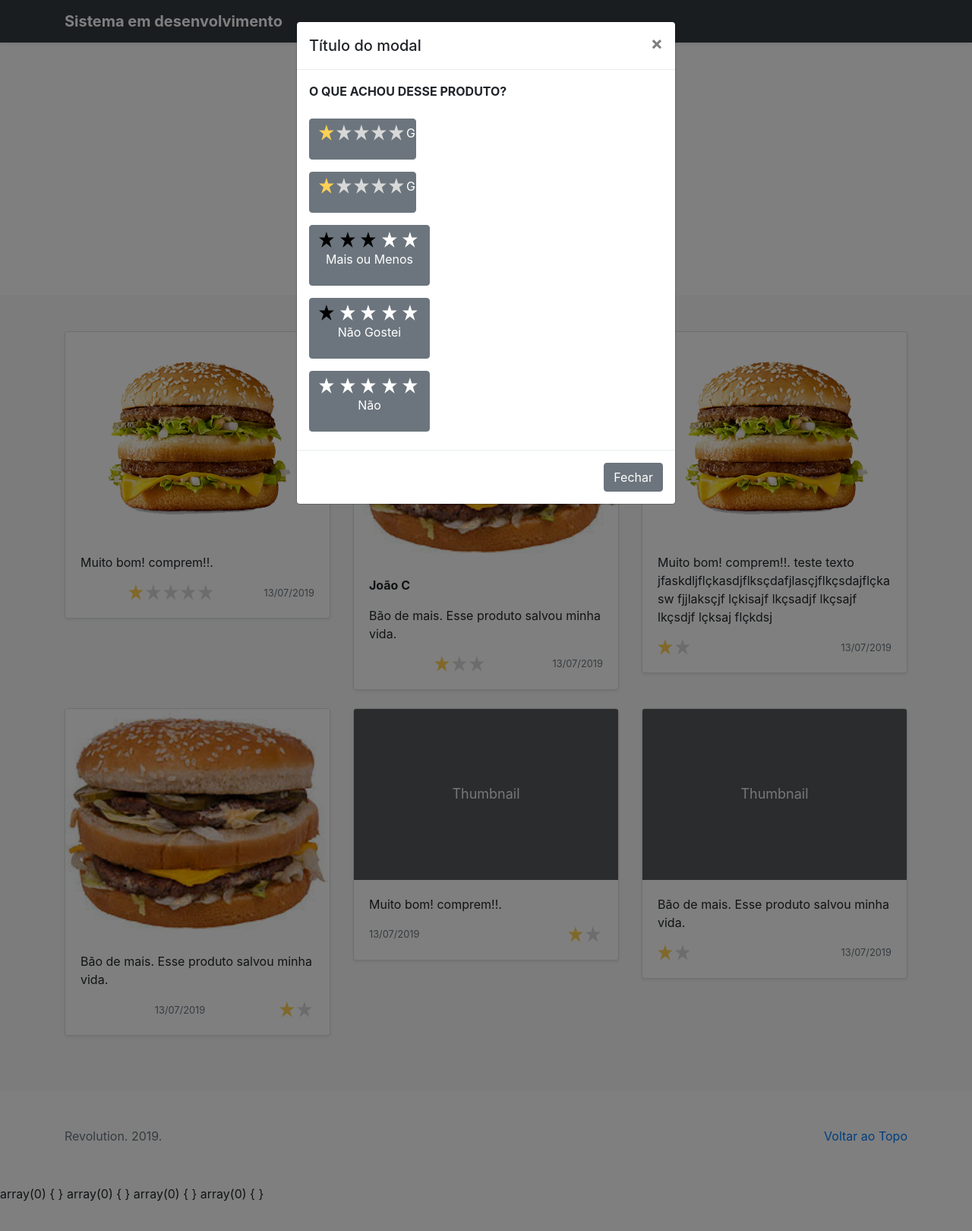
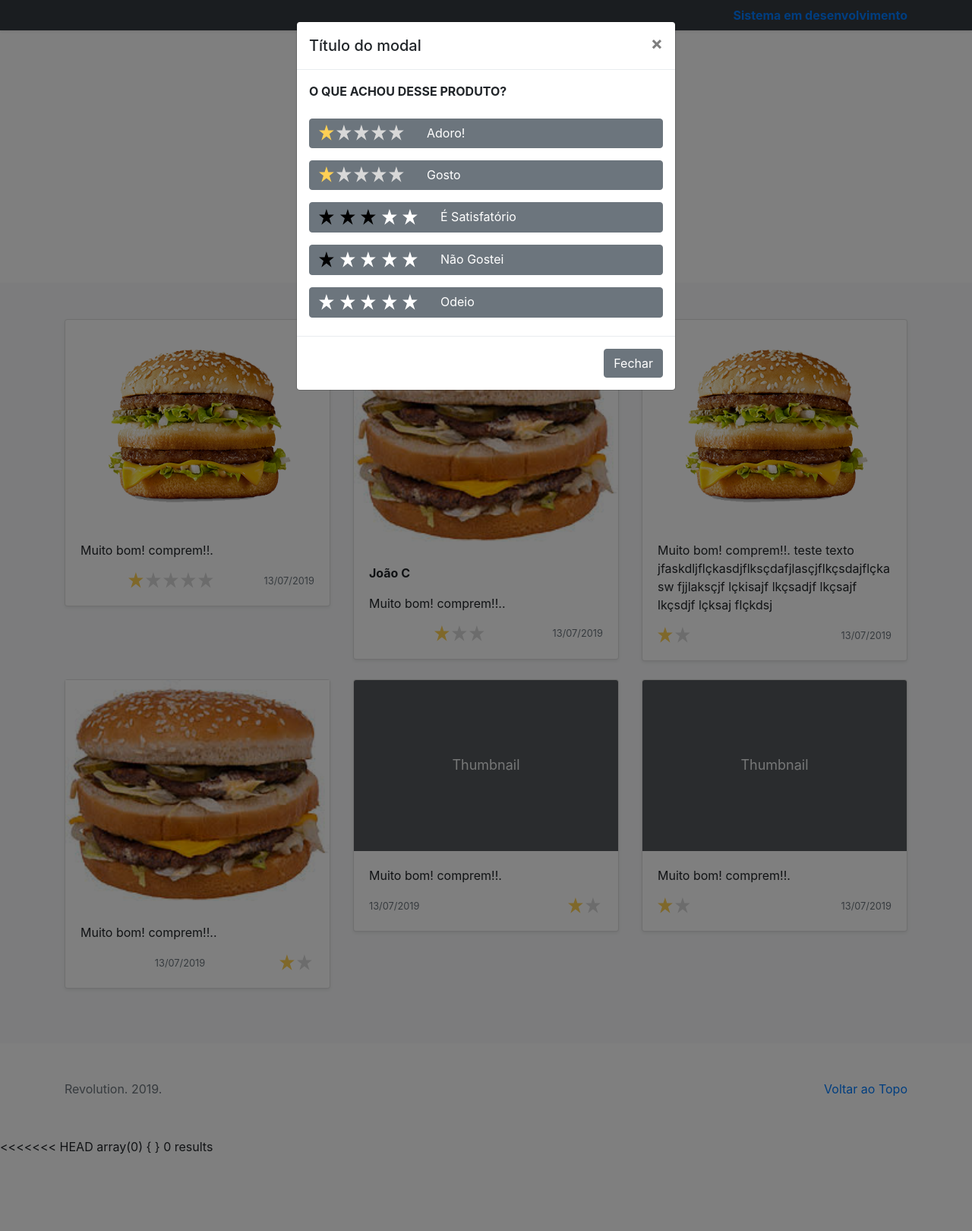
Before and after one commit to folex70/sistemaAvaliacoes, a PHP site: page / in a window 1280 px wide, after a click on "Avalie". Shown: the top 1620 px of the page at 76% size. Run offline with PHP 8.4, Linux system fonts and the light colour scheme; data that the repository does not hold is empty; some libraries are stand-ins or nearby versions.

Commit message:
conectando com php
conectando com banco de dados e trazendo registros

```diff
--- a/css/style.css
+++ b/css/style.css
@@ -1,3 +1,8 @@
+.cemporcento{
+	width: 100%;
+
+}
+
 .bd-placeholder-img {
 	font-size: 1.125rem;
 	text-anchor: middle;
--- a/index.php
+++ b/index.php
@@ -31,7 +31,7 @@
     <div class="container d-flex justify-content-between">
       <a href="#" class="navbar-brand d-flex align-items-center">
 
-        <strong>Sistema em desenvolvimento</strong>
+        <strong><a href="./admin.php" >Sistema em desenvolvimento</a></strong>
       </a>
 
     </div>
@@ -53,59 +53,61 @@
 			  <div class="modal-body">
 			  <div id="div-1" name="div-1" >
 				<p><b>O QUE ACHOU DESSE PRODUTO?</b></p>
-				<a href="" class="btn btn-secondary my-2"  onclick="sendData(5);"  data-toggle="modal" data-dismiss="modal" data-target="#modal2" >
+
+				<a href="" class="btn btn-secondary my-2 cemporcento text-left"  onclick="sendData(5);"  data-toggle="modal" data-dismiss="modal" data-target="#modal2" >
 				<div class="stars" data-stars="1">
-				<svg height="25" width="23" class="star rating" data-rating="1">
+				<svg height="25" width="23" class="star rating text-left"  data-rating="1">
 					<polygon points="9.9, 1.1, 3.3, 21.78, 19.8, 8.58, 0, 8.58, 16.5, 21.78" style="fill-rule:nonzero;"/>
 				</svg>
-				<svg height="25" width="23" class="star rating" data-rating="2">
+				<svg height="25" width="23" class="star rating text-left" data-rating="2">
 					<polygon points="9.9, 1.1, 3.3, 21.78, 19.8, 8.58, 0, 8.58, 16.5, 21.78" style="fill-rule:nonzero;"/>
 				</svg>
-				<svg height="25" width="23" class="star rating" data-rating="2">
+				<svg height="25" width="23" class="star rating text-left" data-rating="2">
 					<polygon points="9.9, 1.1, 3.3, 21.78, 19.8, 8.58, 0, 8.58, 16.5, 21.78" style="fill-rule:nonzero;"/>
 				</svg>
-				<svg height="25" width="23" class="star rating" data-rating="2">
+				<svg height="25" width="23" class="star rating text-left" data-rating="2">
 					<polygon points="9.9, 1.1, 3.3, 21.78, 19.8, 8.58, 0, 8.58, 16.5, 21.78" style="fill-rule:nonzero;"/>
 				</svg>
-				<svg height="25" width="23" class="star rating" data-rating="2">
+				<svg height="25" width="23" class="star rating text-left" data-rating="2">
+					<polygon points="9.9, 1.1, 3.3, 21.78, 19.8, 8.58, 0, 8.58, 16.5, 21.78" style="fill-rule:nonzero;"/>
+				</svg>&nbsp;&nbsp;&nbsp;&nbsp;&nbsp;&nbsp;Adoro!
+				</div></a><br />
+				<a href="" class="btn btn-secondary my-2 cemporcento text-left"  onclick="sendData(4);"  data-toggle="modal" data-dismiss="modal" data-target="#modal2" >
+				<div class="stars" data-stars="1">
+				<svg height="25" width="23" class="star rating text-left" data-rating="1">
 					<polygon points="9.9, 1.1, 3.3, 21.78, 19.8, 8.58, 0, 8.58, 16.5, 21.78" style="fill-rule:nonzero;"/>
 				</svg>
-				</div><p>Gostei Muito!</p></a><br />
-				<a href="" class="btn btn-secondary my-2"  onclick="sendData(4);"  data-toggle="modal" data-dismiss="modal" data-target="#modal2" >
-				<div class="stars" data-stars="1">
-				<svg height="25" width="23" class="star rating" data-rating="1">
+				<svg height="25" width="23" class="star rating text-left" data-rating="2">
 					<polygon points="9.9, 1.1, 3.3, 21.78, 19.8, 8.58, 0, 8.58, 16.5, 21.78" style="fill-rule:nonzero;"/>
 				</svg>
-				<svg height="25" width="23" class="star rating" data-rating="2">
+				<svg height="25" width="23" class="star rating text-left" data-rating="2">
 					<polygon points="9.9, 1.1, 3.3, 21.78, 19.8, 8.58, 0, 8.58, 16.5, 21.78" style="fill-rule:nonzero;"/>
 				</svg>
-				<svg height="25" width="23" class="star rating" data-rating="2">
+				<svg height="25" width="23" class="star rating text-left" data-rating="2">
 					<polygon points="9.9, 1.1, 3.3, 21.78, 19.8, 8.58, 0, 8.58, 16.5, 21.78" style="fill-rule:nonzero;"/>
 				</svg>
-				<svg height="25" width="23" class="star rating" data-rating="2">
+				<svg height="25" width="23" class="star rating text-left" data-rating="2" fill="white">
+					<polygon points="9.9, 1.1, 3.3, 21.78, 19.8, 8.58, 0, 8.58, 16.5, 21.78" style="fill-rule:nonzero;"/>
+				</svg>&nbsp;&nbsp;&nbsp;&nbsp;&nbsp;&nbsp;Gosto
+				</div></a><br />
+
+				<a href="" class="btn btn-secondary my-2 cemporcento text-left"  onclick="sendData(3);"  data-toggle="modal" data-dismiss="modal" data-target="#modal2" >
+				<svg height="25" width="23" class="star rating text-left" data-rating="1">
 					<polygon points="9.9, 1.1, 3.3, 21.78, 19.8, 8.58, 0, 8.58, 16.5, 21.78" style="fill-rule:nonzero;"/>
 				</svg>
-				<svg height="25" width="23" class="star rating" data-rating="2" fill="white">
+				<svg height="25" width="23" class="star rating text-left" data-rating="2">
 					<polygon points="9.9, 1.1, 3.3, 21.78, 19.8, 8.58, 0, 8.58, 16.5, 21.78" style="fill-rule:nonzero;"/>
 				</svg>
-				</div><p>Gostei</p></a>		<br />
-				<a href="" class="btn btn-secondary my-2"  onclick="sendData(3);"  data-toggle="modal" data-dismiss="modal" data-target="#modal2" >
-				<svg height="25" width="23" class="star rating" data-rating="1">
+				<svg height="25" width="23" class="star rating text-left" data-rating="2">
 					<polygon points="9.9, 1.1, 3.3, 21.78, 19.8, 8.58, 0, 8.58, 16.5, 21.78" style="fill-rule:nonzero;"/>
 				</svg>
-				<svg height="25" width="23" class="star rating" data-rating="2">
+				<svg height="25" width="23" class="star rating text-left" data-rating="2" fill="white">
 					<polygon points="9.9, 1.1, 3.3, 21.78, 19.8, 8.58, 0, 8.58, 16.5, 21.78" style="fill-rule:nonzero;"/>
 				</svg>
-				<svg height="25" width="23" class="star rating" data-rating="2">
+				<svg height="25" width="23" class="star rating text-left" data-rating="2" fill="white">
 					<polygon points="9.9, 1.1, 3.3, 21.78, 19.8, 8.58, 0, 8.58, 16.5, 21.78" style="fill-rule:nonzero;"/>
-				</svg>
-				<svg height="25" width="23" class="star rating" data-rating="2" fill="white">
-					<polygon points="9.9, 1.1, 3.3, 21.78, 19.8, 8.58, 0, 8.58, 16.5, 21.78" style="fill-rule:nonzero;"/>
-				</svg>
-				<svg height="25" width="23" class="star rating" data-rating="2" fill="white">
-					<polygon points="9.9, 1.1, 3.3, 21.78, 19.8, 8.58, 0, 8.58, 16.5, 21.78" style="fill-rule:nonzero;"/>
-				</svg><p>Mais ou Menos</p></a>		<br />
-				<a href="" class="btn btn-secondary my-2"  onclick="sendData(2);"  data-toggle="modal" data-dismiss="modal" data-target="#modal2" >
+				</svg>&nbsp;&nbsp;&nbsp;&nbsp;&nbsp;&nbsp;É Satisfatório</a>		<br />
+				<a href="" class="btn btn-secondary my-2 cemporcento text-left"  onclick="sendData(2);"  data-toggle="modal" data-dismiss="modal" data-target="#modal2" >
 				<svg height="25" width="23" class="star rating" data-rating="1">
 					<polygon points="9.9, 1.1, 3.3, 21.78, 19.8, 8.58, 0, 8.58, 16.5, 21.78" style="fill-rule:nonzero;"/>
 				</svg>
@@ -120,8 +122,8 @@
 				</svg>
 				<svg height="25" width="23" class="star rating" data-rating="2" fill="white">
 					<polygon points="9.9, 1.1, 3.3, 21.78, 19.8, 8.58, 0, 8.58, 16.5, 21.78" style="fill-rule:nonzero;"/>
-				</svg><p>Não Gostei</p></a>		<br />
-				<a href="" class="btn btn-secondary my-2"  onclick="sendData(1);"  data-toggle="modal" data-dismiss="modal" data-target="#modal2" >
+				</svg>&nbsp;&nbsp;&nbsp;&nbsp;&nbsp;&nbsp;Não Gostei</a>		<br />
+				<a href="" class="btn btn-secondary my-2 cemporcento text-left"  onclick="sendData(1);"  data-toggle="modal" data-dismiss="modal" data-target="#modal2" >
 				<svg height="25" width="23" class="star rating" data-rating="1" fill="white">
 					<polygon points="9.9, 1.1, 3.3, 21.78, 19.8, 8.58, 0, 8.58, 16.5, 21.78" style="fill-rule:nonzero;"/>
 				</svg>
@@ -136,7 +138,7 @@
 				</svg>
 				<svg height="25" width="23" class="star rating" data-rating="2" fill="white">
 					<polygon points="9.9, 1.1, 3.3, 21.78, 19.8, 8.58, 0, 8.58, 16.5, 21.78" style="fill-rule:nonzero;"/>
-				</svg><p>Não</p></a><br />
+				</svg>&nbsp;&nbsp;&nbsp;&nbsp;&nbsp;&nbsp;Odeio</a><br />
 			</div>
 			  </div>
 			  <div class="modal-footer">
@@ -193,7 +195,7 @@
 			  </div>
 			  <div class="modal-body">
 					<p><b>FALE MAIS!</b></p>
-					<p><textarea width="500"  id="fale_mais" name="fale_mais" placeholder="Nos diga o que achou do produto" ></textarea></p>
+					<p><textarea width="500"  id="fale_mais" name="fale_mais" class="cemporcento" placeholder="Nos diga o que achou do produto" ></textarea></p>
 			  </div>
 			  <div class="modal-footer">
 				<button type="button" class="btn btn-secondary" data-dismiss="modal">Fechar</button>
@@ -218,12 +220,14 @@
 					<div id="div-4">
 					<form method="post" action="index.php"  style="margin-top:40px;">
 					<p><b>SOBRE VOCÊ!</b></p>
+					<!-- inputs ocultos-->
 					<p><input type="hidden" name="imageupload_hide" 		id="imageupload_hide" 		 ></input></p>
 					<p><input type="hidden" name="nota" 					id="nota" 					 ></input></p>
 					<p><input type="hidden" name="fale_mais" 				id="fale_mais_hide" 	 	 ></input></p>
-					<p><input type="text"   name="nome" 					id="nome" 		placeholder="Primeiro Nome" ></input></p>
-					<p><input type="text"   name="ultimo_nome"  			id="ultimo_nome"  placeholder="Segundo Nome" ></input></p>
-					<p><input  type="email"	name="mail" 					id="mail" 		placeholder="Email" ></input></p>
+
+					<p><input type="text"   name="nome" 				class="cemporcento" 	id="nome" 		placeholder="Primeiro Nome" ></input></p>
+					<p><input type="text"   name="ultimo_nome"  		class="cemporcento" 	id="ultimo_nome"  placeholder="Segundo Nome" ></input></p>
+					<p><input  type="email"	name="mail" 				class="cemporcento" 	id="mail" 		placeholder="Email" ></input></p>
 					<input type="submit" value="Feito!" class="btn btn-secondary my-2" >
 					</form>
 
@@ -263,6 +267,7 @@
     <div class="container">
 
       <div class="row">
+
         <div class="col-md-4">
           <div class="card mb-4 shadow-sm">
             <img src="./img/bigmac_v2.png" ></img>
@@ -301,7 +306,7 @@
             <img src="./img/download.JPG" ></img>
             <div class="card-body">
 			<p class="card-text"><b>João C</b></p>
-              <p class="card-text">Bão de mais. Esse produto salvou minha vida.</p>
+              <p class="card-text">Muito bom! comprem!!..</p>
               <div class="d-flex justify-content-between align-items-center">
                 <small class="text-muted"><span class="glyphicon glyphicon-star" aria-hidden="true"></span> </small>
 
@@ -323,7 +328,7 @@
           </div>
         </div>
 
-		        <div class="col-md-4">
+		<div class="col-md-4">
           <div class="card mb-4 shadow-sm">
             <img src="./img/bigmac_v2.png" ></img>
             <div class="card-body">
@@ -352,7 +357,7 @@
           <div class="card mb-4 shadow-sm">
             <img src="./img/download.JPG" ></img>
             <div class="card-body">
-              <p class="card-text">Bão de mais. Esse produto salvou minha vida.</p>
+              <p class="card-text">Muito bom! comprem!!..</p>
               <div class="d-flex justify-content-between align-items-center">
                 <div class="btn-group">
 
@@ -373,7 +378,7 @@
           </div>
         </div>
 
-		        <div class="col-md-4">
+		<div class="col-md-4">
           <div class="card mb-4 shadow-sm">
             <svg class="bd-placeholder-img card-img-top" width="100%" height="225" xmlns="http://www.w3.org/2000/svg" preserveAspectRatio="xMidYMid slice" focusable="false" role="img" aria-label="Placeholder: Thumbnail"><title>Placeholder</title><rect width="100%" height="100%" fill="#55595c"/><text x="50%" y="50%" fill="#eceeef" dy=".3em">Thumbnail</text></svg>
             <div class="card-body">
@@ -394,12 +399,14 @@
             </div>
           </div>
         </div>
+		<!-- -->
 
+        <!-- -->
         <div class="col-md-4">
           <div class="card mb-4 shadow-sm">
             <svg class="bd-placeholder-img card-img-top" width="100%" height="225" xmlns="http://www.w3.org/2000/svg" preserveAspectRatio="xMidYMid slice" focusable="false" role="img" aria-label="Placeholder: Thumbnail"><title>Placeholder</title><rect width="100%" height="100%" fill="#55595c"/><text x="50%" y="50%" fill="#eceeef" dy=".3em">Thumbnail</text></svg>
             <div class="card-body">
-              <p class="card-text">Bão de mais. Esse produto salvou minha vida.</p>
+              <p class="card-text">Muito bom! comprem!!.</p>
               <div class="d-flex justify-content-between align-items-center">
                				<div class="stars" data-stars="1">
 				<svg height="25" width="23" class="star rating" data-rating="1">
@@ -430,12 +437,69 @@
 
   </div>
 </footer>
-
+</body>
 </html>
 
+<<<<<<< HEAD
+ <?php
+	var_dump($_POST);
+	$servername = "localhost";
+	$username = "root";
+	$password = "";
+	$dbname = "teste_db";
+
+	// Create connection
+	$conn = new mysqli($servername, $username, $password, $dbname);
+	// Check connection
+	if ($conn->connect_error) {
+		die("Connection failed: " . $conn->connect_error);
+	}
+
+	//--------select-------
+	$sql = "SELECT * FROM avaliacoes";
+	$result = $conn->query($sql);
+
+	if ($result->num_rows > 0) {
+		// output data of each row
+		while($row = $result->fetch_assoc()) {
+			var_dump($row );
+			//echo "id: " . $row["id"]. " - Name: " . $row["firstname"]. " " . $row["lastname"]. "<br>";
+		}
+	} else {
+		echo "0 results";
+	}
+	//--------------------
+
+	$conn->close();
+
+/* SQL
+
+-- create database teste_db;
+
+use teste_db;
+
+create table avaliacoes (
+id_avaliacao int NOT NULL PRIMARY KEY,
+nota int,
+fale_mais varchar(255),
+nome varchar(255),
+ult_nome varchar(255),
+email varchar(255),
+avaliacao_status int
+);
+
+
+ insert into avaliacoes values (6, 5, 'produto muito bom. recomendo', 'tester', 'testerson', 'tester@teste.com',1);
+ insert into avaliacoes values (2, 4, 'produto muito bom demais mesmo. recomendo', 'teste2r', 'testerson', 'tester@teste.com',1);
+ insert into avaliacoes values (3, 2, 'produto não muito recomendavel', 'tester3', 'testerson', 'tester@teste.com',1);
+ insert into avaliacoes values (4, 4, 'gostei', 'tester4', 'testerson', 'tester@teste.com',1);
+ insert into avaliacoes values (5,2 , 'comprem mas não esperem muito', 'tester5', 'testerson', 'tester@teste.com',1);
+=======
 <?php
  var_dump($_POST);
- var_dump($_REQUEST);
- var_dump($_GET);
- var_dump($_FILES);
+
 ?>
+>>>>>>> c904ef1925d5badc36a62c3ca0fc7287fa926da4
+
+*/
+?>
```
Also changed, not shown: admin.php (added, +133 -0 lines).
